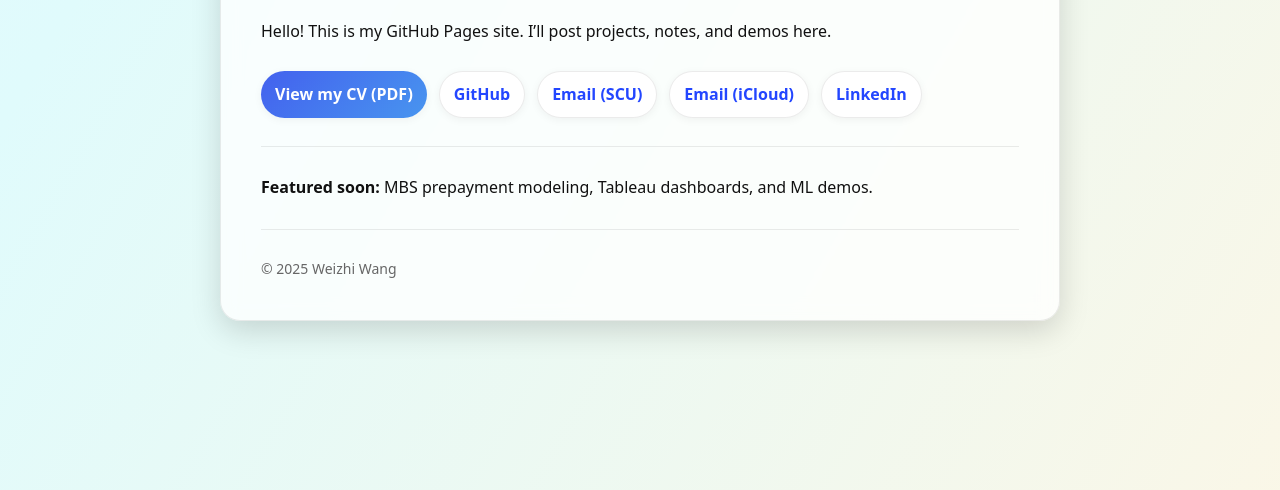
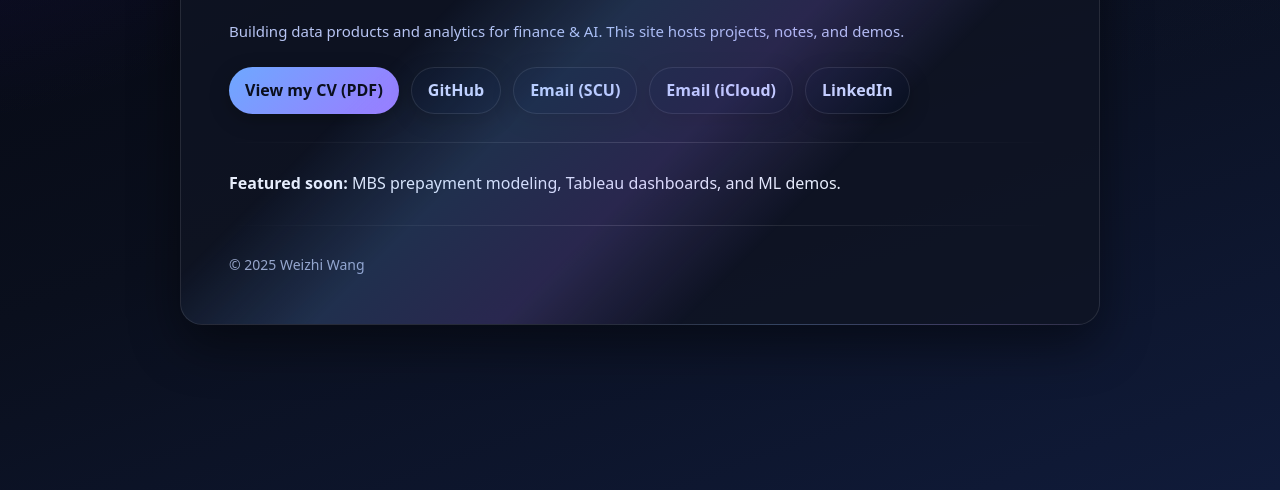
Before and after one commit to wagerrrw/wagerrrw.github.io, a plain HTML site: page index.html in a window 1280 px wide. Shown: the part 310-800 px from the top of the page. Drawn offline with Linux system fonts and the light colour scheme.

Commit message:
Update index.html

```diff
--- a/index.html
+++ b/index.html
@@ -5,85 +5,139 @@
   <meta name="viewport" content="width=device-width,initial-scale=1" />
   <title>Weizhi Wang</title>
   <meta name="description" content="Weizhi Wang — MSBA @ Santa Clara University · Data / AI" />
+  <meta name="theme-color" content="#0a0f1d" />
   <style>
     :root{
-      --card-bg: rgba(255,255,255,0.76);
-      --text: #111;
-      --muted:#666;
-      --border: rgba(0,0,0,0.08);
-      --shadow: 0 10px 30px rgba(0,0,0,.15);
-      --link:#2346ff;
-      --link-hover:#0a2bff;
+      --bg-1:#050710;      /* 深蓝黑 */
+      --bg-2:#0a0f1d;      /* 夜空蓝 */
+      --bg-3:#101b3a;      /* 深夜蓝 */
+      --card:#0f1424cc;    /* 玻璃卡片 */
+      --border:#ffffff1a;
+      --text:#e8eefc;
+      --muted:#9aa6c8;
+      --accent:#6ea8ff;    /* 霓虹蓝 */
+      --accent-2:#9c7bff;  /* 霓虹紫 */
+      --shadow: 0 20px 50px rgba(0,0,0,.45);
     }
     *{box-sizing:border-box}
-    html,body{height:100%;}
+    html,body{height:100%}
     body{
       margin:0;
-      font:16px/1.6 system-ui,-apple-system,Segoe UI,Roboto,Arial;
+      font:16px/1.6 ui-sans-serif,system-ui,-apple-system,Segoe UI,Roboto,Arial;
       color:var(--text);
-      /* animated gradient background */
-      background: linear-gradient(120deg,#eef2ff, #e0fbfc, #fef6e4);
-      background-size: 200% 200%;
-      animation: gradientMove 12s ease infinite;
+      /* 夜空渐变 + 微动 */
+      background:
+        radial-gradient(1200px 800px at 75% -10%, #1b2a6b33 0%, transparent 60%),
+        radial-gradient(900px 600px at -10% 10%, #5e2cff22 0%, transparent 60%),
+        linear-gradient(160deg,var(--bg-1),var(--bg-2) 50%, var(--bg-3));
+      background-attachment: fixed;
+      overflow-x:hidden;
       display:flex; align-items:center; justify-content:center;
-      padding:24px;
+      padding: clamp(16px, 4vw, 36px);
     }
-    @keyframes gradientMove{
-      0%{background-position:0% 50%}
-      50%{background-position:100% 50%}
-      100%{background-position:0% 50%}
+    /* 星空层：细密星点 + 缓慢漂移 */
+    .stars, .twinkles{
+      position:fixed; inset:0; pointer-events:none; z-index:0;
+      background-repeat:repeat;
+      background-size: 400px 400px;
+      opacity:.45; animation: drift 120s linear infinite;
+      mix-blend-mode: screen;
     }
+    .twinkles{
+      background-size: 260px 260px;
+      opacity:.3; animation-duration: 90s; filter: blur(.2px);
+    }
+    /* 用多个径向渐变伪造星点纹理（无需图片） */
+    .stars{
+      background-image:
+        radial-gradient(1px 1px at 20% 30%, #fff 60%, transparent 61%),
+        radial-gradient(1px 1px at 70% 40%, #dbe7ff 60%, transparent 61%),
+        radial-gradient(1px 1px at 40% 70%, #c7d2ff 60%, transparent 61%),
+        radial-gradient(1px 1px at 10% 80%, #ffffff 60%, transparent 61%),
+        radial-gradient(1px 1px at 80% 20%, #e9ecff 60%, transparent 61%);
+    }
+    .twinkles{
+      background-image:
+        radial-gradient(1.2px 1.2px at 30% 20%, #ffffff 50%, transparent 52%),
+        radial-gradient(1.2px 1.2px at 60% 75%, #cfdcff 50%, transparent 52%),
+        radial-gradient(1.2px 1.2px at 85% 55%, #ffffff 50%, transparent 52%);
+    }
+    @keyframes drift{
+      0%{background-position:0 0}
+      50%{background-position:200px 120px}
+      100%{background-position:0 0}
+    }
+
+    /* 玻璃卡片 */
     .card{
-      width: min(840px, 100%);
-      background: var(--card-bg);
-      backdrop-filter: blur(10px);
-      -webkit-backdrop-filter: blur(10px);
+      position:relative; z-index:1;
+      width:min(920px,100%);
+      background: var(--card);
       border:1px solid var(--border);
-      border-radius: 20px;
+      border-radius: 22px;
+      backdrop-filter: blur(10px) saturate(125%);
+      -webkit-backdrop-filter: blur(10px) saturate(125%);
       box-shadow: var(--shadow);
-      padding: clamp(20px, 5vw, 40px);
+      padding: clamp(22px, 6vw, 48px);
     }
-    h1{font-size: clamp(28px, 6vw, 48px); line-height:1.15; margin:0 0 8px;}
-    .subtitle{color:var(--muted); margin:0 0 24px; font-size: clamp(15px, 2.5vw, 20px);}
-    p{margin: 0 0 18px;}
-    .actions{
-      display:flex; flex-wrap:wrap; gap:12px; margin:26px 0 8px;
+    /* 霓虹描边高光 */
+    .card::before{
+      content:"";
+      position:absolute; inset:-1px;
+      border-radius: 22px;
+      background: linear-gradient(135deg, #0000, #0000 30%, #6ea8ff33, #9c7bff33, #0000 70%, #0000);
+      mask: linear-gradient(#000 0 0) content-box, linear-gradient(#000 0 0);
+      -webkit-mask: linear-gradient(#000 0 0) content-box, linear-gradient(#000 0 0);
+      padding:1px; pointer-events:none;
+      border:1px solid transparent;
     }
+
+    h1{margin:0 0 6px; font-size: clamp(28px, 6vw, 52px); line-height:1.12; letter-spacing:.2px}
+    .subtitle{margin:0 0 22px; color:var(--muted); font-size: clamp(14px, 2.2vw, 18px)}
+    p{margin:0 0 18px}
+
+    .actions{display:flex; flex-wrap:wrap; gap:12px; margin:24px 0 8px}
     .btn{
-      display:inline-flex; align-items:center; justify-content:center;
-      padding:10px 14px; border-radius:999px; border:1px solid var(--border);
-      background:#fff; text-decoration:none; color:var(--link); font-weight:600;
-      transition: transform .08s ease, box-shadow .15s ease, color .15s ease;
-      box-shadow: 0 2px 8px rgba(0,0,0,.05);
+      display:inline-flex; align-items:center; justify-content:center; gap:8px;
+      padding:10px 16px; border-radius:999px; border:1px solid var(--border);
+      background: #0d1326; color: var(--text); text-decoration:none; font-weight:650;
+      transition: transform .08s ease, box-shadow .16s ease, background .16s ease, color .16s ease;
+      box-shadow: 0 6px 20px rgba(0,0,0,.25);
     }
-    .btn:hover{ color:var(--link-hover); transform: translateY(-1px); box-shadow: 0 6px 16px rgba(0,0,0,.10); }
-    .btn.primary{ color:#fff; background:linear-gradient(135deg,#4361ee,#4895ef); border:none; }
-    .btn.primary:hover{ transform: translateY(-1px) scale(1.01); }
-    .hr{height:1px; background:var(--border); margin:28px 0;}
+    .btn:hover{ transform: translateY(-1px); box-shadow: 0 12px 28px rgba(0,0,0,.35) }
+    .btn.primary{
+      background: linear-gradient(135deg, var(--accent), var(--accent-2));
+      border: none; color:#0b0f1e;
+    }
+    .btn.primary:hover{ filter: brightness(1.06); }
+    .btn.ghost{ color:#c9d6ff; background: #0b1224; }
+    .btn.ghost:hover{ background:#0d152c; color:#fff }
+
+    .hr{height:1px; background: linear-gradient(90deg, #0000, #ffffff24, #0000); margin:28px 0}
     footer{color:var(--muted); font-size:14px}
-    .emails{color:var(--muted); font-size:15px}
-    .emails a{color:var(--link); text-decoration:none}
-    .emails a:hover{color:var(--link-hover)}
+    .note{color:#b7c4f3; font-size:15px}
   </style>
 </head>
 <body>
+  <div class="stars"></div>
+  <div class="twinkles"></div>
+
   <main class="card" role="main" aria-label="Profile">
     <h1>Weizhi Wang</h1>
     <p class="subtitle">MSBA @ Santa Clara University · Data / AI</p>
 
-    <p>Hello! This is my GitHub Pages site. I’ll post projects, notes, and demos here.</p>
+    <p class="note">Building data products and analytics for finance & AI. This site hosts projects, notes, and demos.</p>
 
     <div class="actions" aria-label="Quick links">
       <a class="btn primary" href="weizhi_wang_cv.pdf" target="_blank" rel="noopener">View my CV (PDF)</a>
-      <a class="btn" href="https://github.com/wagerrrw" target="_blank" rel="noopener">GitHub</a>
-      <a class="btn" href="mailto:wwang10@scu.edu" target="_blank" rel="noopener">Email (SCU)</a>
-      <a class="btn" href="mailto:wangwei_0621@icloud.com" target="_blank" rel="noopener">Email (iCloud)</a>
-      <a class="btn" href="https://www.linkedin.com/in/weizhi-wang-a311421aa" target="_blank" rel="noopener">LinkedIn</a>
+      <a class="btn ghost" href="https://github.com/wagerrrw" target="_blank" rel="noopener">GitHub</a>
+      <a class="btn ghost" href="mailto:wwang10@scu.edu" target="_blank" rel="noopener">Email (SCU)</a>
+      <a class="btn ghost" href="mailto:wangwei_0621@icloud.com" target="_blank" rel="noopener">Email (iCloud)</a>
+      <a class="btn ghost" href="https://www.linkedin.com/in/weizhi-wang-a311421aa" target="_blank" rel="noopener">LinkedIn</a>
     </div>
 
     <div class="hr"></div>
 
-    <!-- Optional: a tiny projects section you can fill later -->
     <p><strong>Featured soon:</strong> MBS prepayment modeling, Tableau dashboards, and ML demos.</p>
 
     <div class="hr"></div>
@@ -91,6 +145,6 @@
     <footer>© <span id="y"></span> Weizhi Wang</footer>
   </main>
 
-  <script>document.getElementById('y').textContent=new Date().getFullYear()</script>
+  <script>document.getElementById('y').textContent = new Date().getFullYear()</script>
 </body>
 </html>
```
